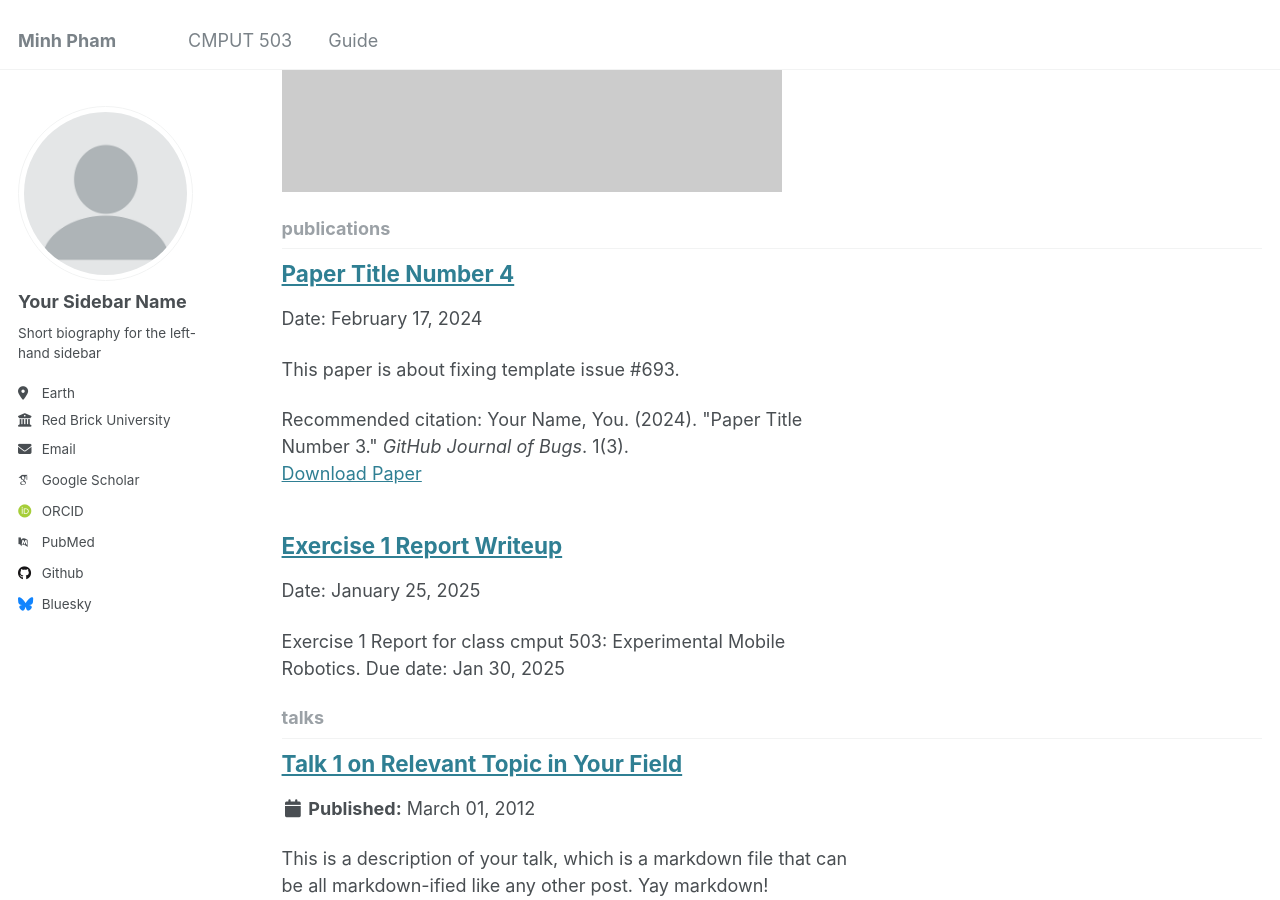
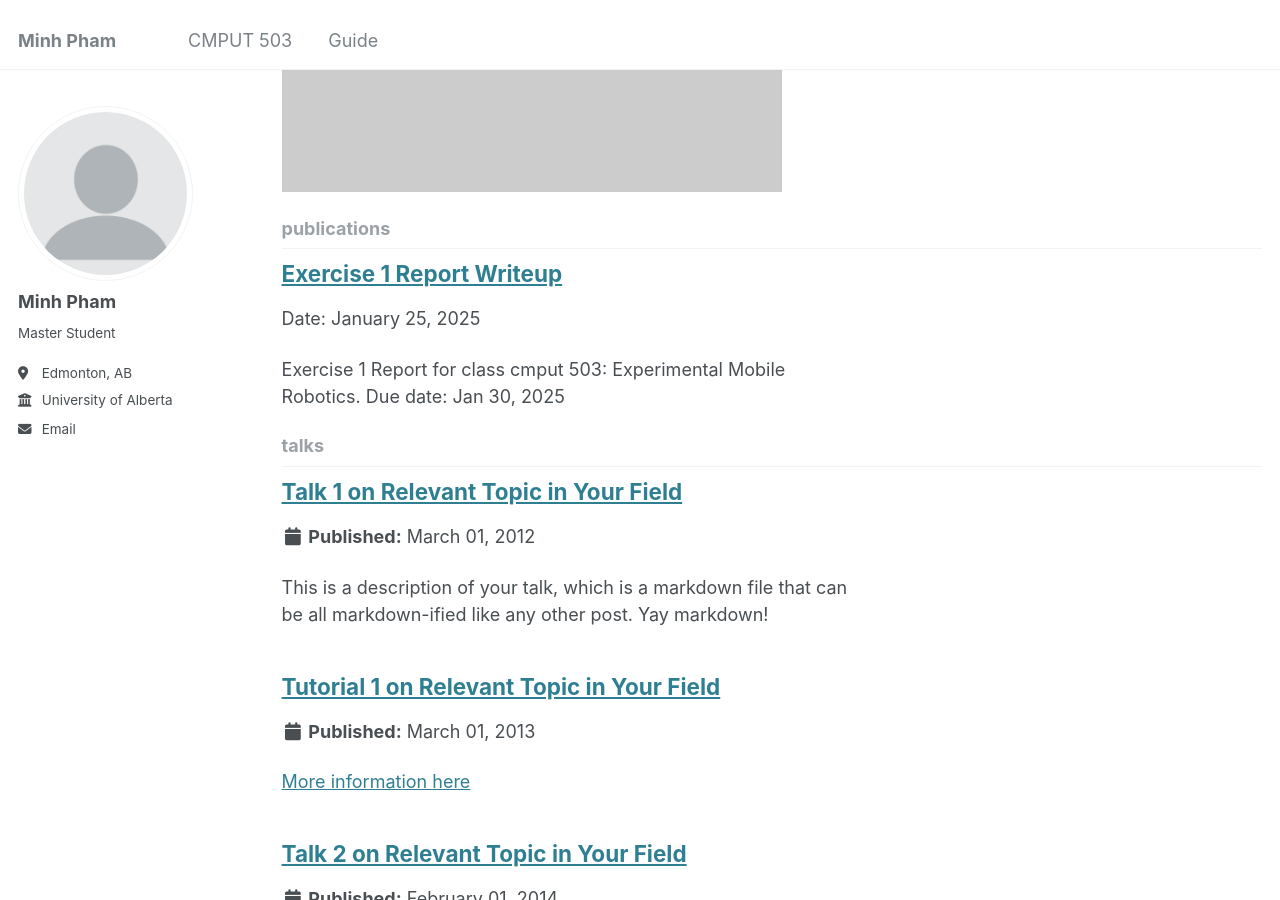
Before and after one commit to phamcnm/phamcnm.github.io, a Jekyll site: the page built from _pages/collection-archive.html, in a window 1280 px wide and 900 px high, scrolled down 900 px. Built offline with Jekyll 4.4.1, drawn with Linux system fonts in a browser that asks for light colours; some web fonts are replaced.

Commit message:
config fix

```diff
--- a/_config.yml
+++ b/_config.yml
@@ -22,21 +22,21 @@ repository               : "academicpages/academicpages.github.io"
 author:
   # Biographic information
   avatar           : "profile.png"
-  name             : "Your Sidebar Name"
+  name             : "Minh Pham"
   pronouns         : # example: "she/her"
-  bio              : "Short biography for the left-hand sidebar"
-  location         : "Earth"
-  employer         : "Red Brick University"
+  bio              : "Master Student"
+  location         : "Edmonton, AB"
+  employer         : "University of Alberta"
   uri              : # URL
   email            : "none@example.org"
 
   # Academic websites
   arxiv            : # URL - Update with the correct link to your profile
-  googlescholar    : "https://scholar.google.com/citations?user=PS_CX0AAAAAJ"
+  googlescholar    :
   impactstory      : # URL
-  orcid            : "http://orcid.org/yourorcidurl"
+  orcid            :
   semantic         : # URL
-  pubmed           : "https://www.ncbi.nlm.nih.gov/pubmed/?term=john+snow"
+  pubmed           :
   researchgate     : # URL
   scopus           : # URL
 
@@ -44,12 +44,12 @@ author:
   bitbucket        : # Username - Update with your username on the site
   codepen          : # Username
   dribbble         : # Username
-  github           : "academicpages"
+  github           :
   kaggle           : # Username
   stackoverflow    : # User number or user number and name (i.e., use "1" or "1/jeff-atwood")
 
   # Social media
-  bluesky          : "bsky.app" # Replace this with you Bluesky username
+  bluesky          :
   facebook         : # Username
   flickr           : # Username
   foursquare       : # Username
--- a/_publications/2024-02-17-paper-title-number-4.md
+++ /dev/null
@@ -1,13 +0,0 @@
----
-title: "Paper Title Number 4"
-collection: publications
-category: conferences
-permalink: /publication/2024-02-17-paper-title-number-4
-excerpt: 'This paper is about fixing template issue #693.'
-date: 2024-02-17
-venue: 'GitHub Journal of Bugs'
-paperurl: 'http://academicpages.github.io/files/paper3.pdf'
-citation: 'Your Name, You. (2024). &quot;Paper Title Number 3.&quot; <i>GitHub Journal of Bugs</i>. 1(3).'
----
-
-The contents above will be part of a list of publications, if the user clicks the link for the publication than the contents of section will be rendered as a full page, allowing you to provide more information about the paper for the reader. When publications are displayed as a single page, the contents of the above "citation" field will automatically be included below this section in a smaller font.
```
